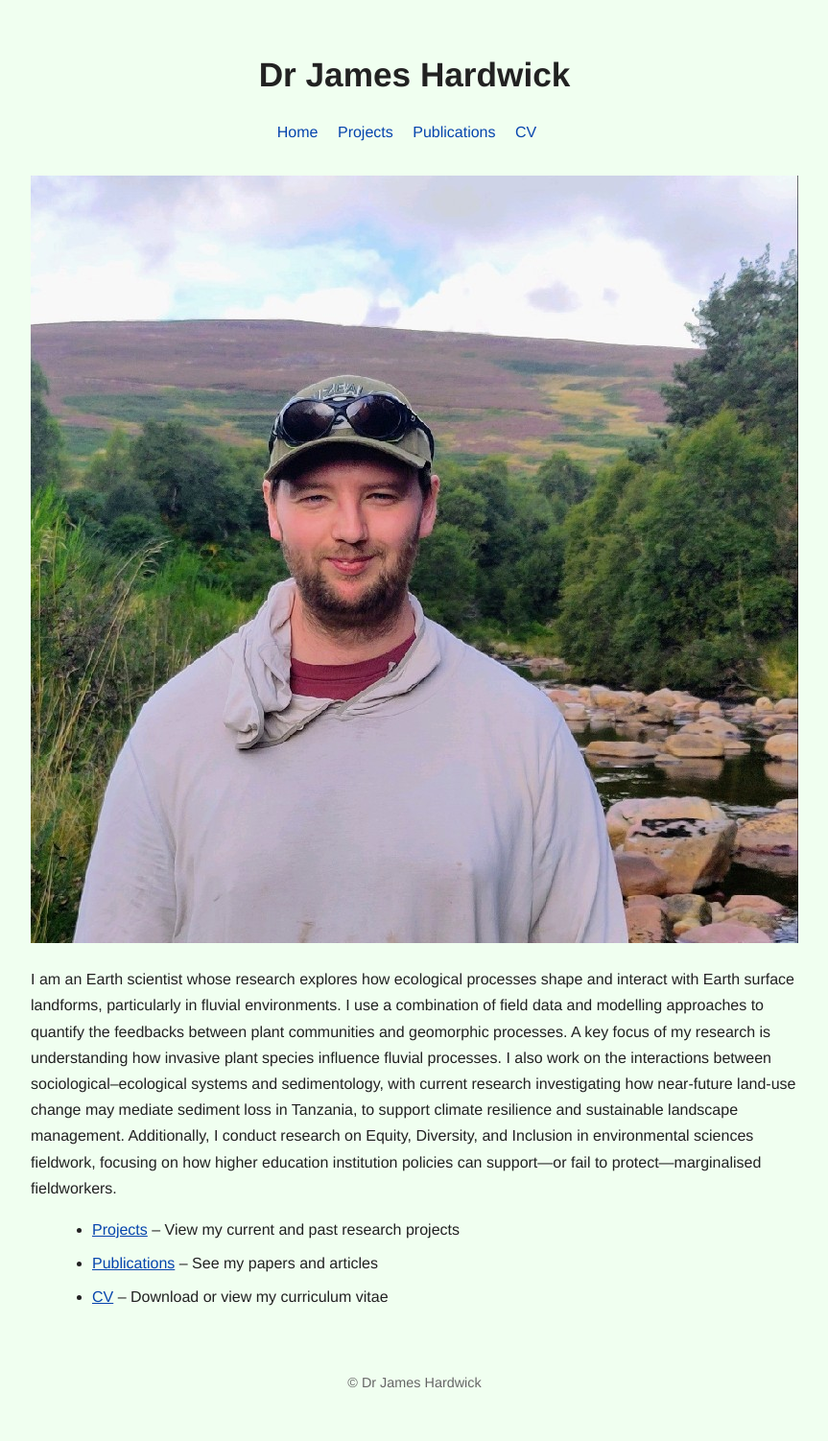
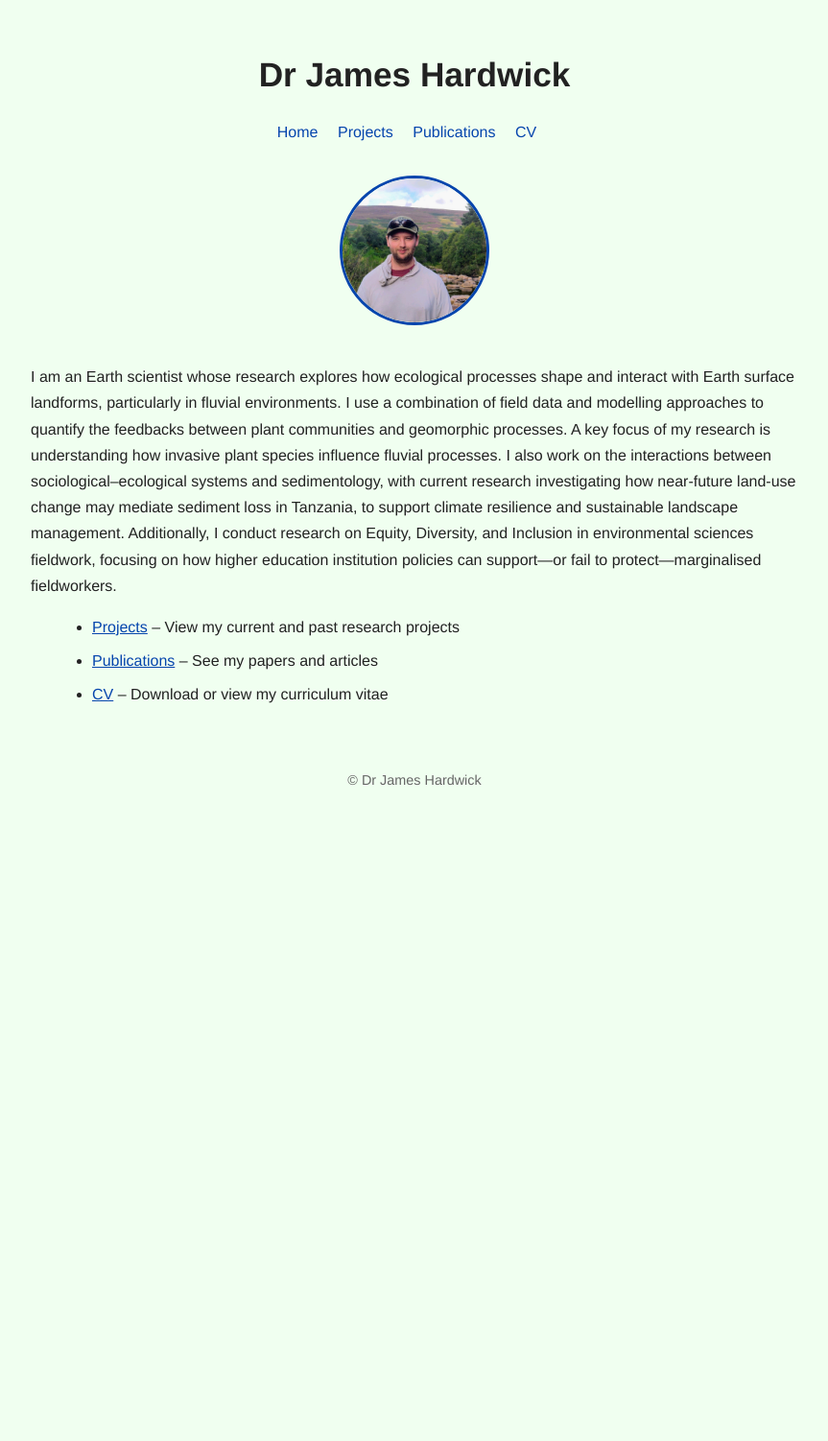
Before and after one commit to ja-hardwick/ja-hardwick.github.io, a Jekyll site: the page built from index.md, in a window 1280 px wide. Shown: the whole page at 96% size, without its empty margins (208-1071 px from the left). Built offline with Jekyll 4.4.1, drawn with Linux system fonts in a browser that asks for light colours; after the commit the page ends 900 px from its top, so only the background shows below that.

Commit message:
Update style.css

```diff
--- a/assets/style.css
+++ b/assets/style.css
@@ -88,3 +88,17 @@
   color: #666;
   text-align: center;
 }
+
+/* ---------- Profile photo ---------- */
+.profile-photo {
+  text-align: center; /* center the photo */
+  margin-bottom: 2rem; /* spacing below */
+}
+
+.profile-photo img {
+  width: 150px;          /* size of the photo */
+  height: 150px;         /* make square for perfect circle */
+  border-radius: 50%;    /* makes it a circle */
+  object-fit: cover;     /* ensures it crops nicely */
+  border: 3px solid #0645ad; /* optional border */
+}
```
